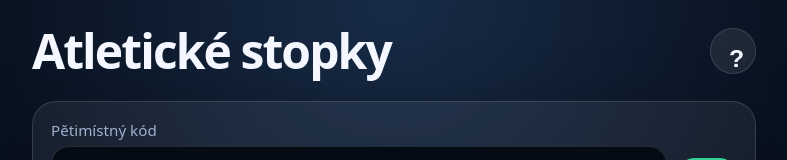
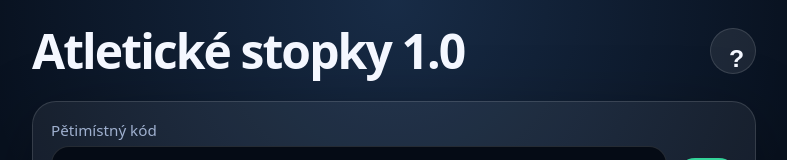
Before and after one commit to Berniocal/sprint, a plain HTML site: page index.html in a window 1280 px wide. Shown: the top 160 px of the page, without its empty margins (246-1033 px from the left). Drawn offline with Linux system fonts and the light colour scheme.

Commit message:
Update index.html

```diff
--- a/index.html
+++ b/index.html
@@ -255,7 +255,7 @@
 <body>
   <div class="app">
     <header>
-      <h1>Atletické stopky</h1>
+      <h1>Atletické stopky 1.0</h1>
       <button class="helpBtn" onclick="help.showModal()">?</button>
     </header>
 
```
